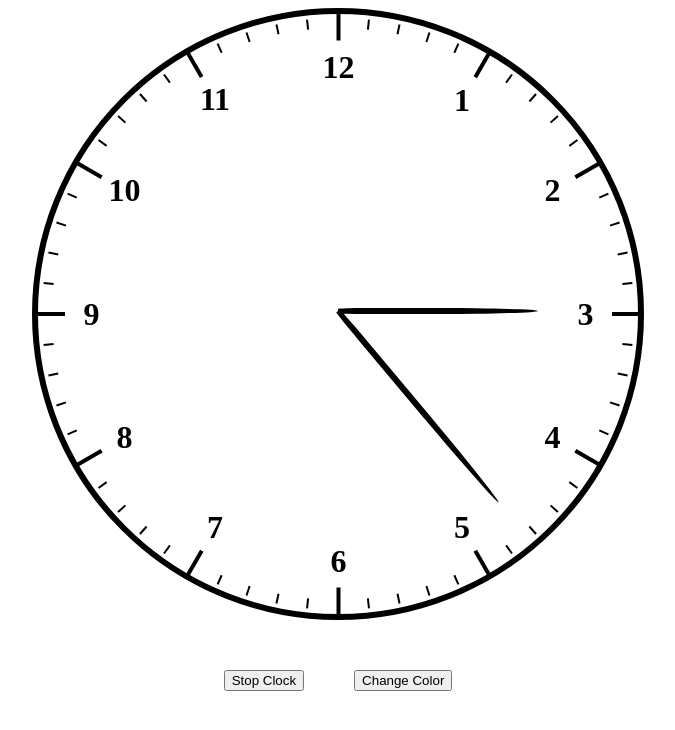
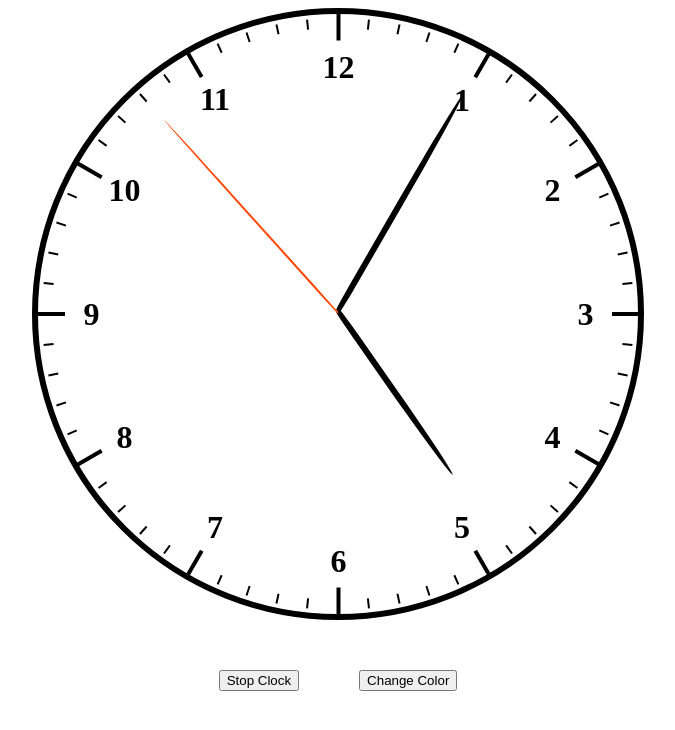
Before and after one commit to illkyo/clock-site, a plain HTML site: page index.html in a window 1280 px wide. Shown: the whole page, without its empty margins (302-977 px from the left). Drawn offline with Linux system fonts and the light colour scheme.

Commit message:
feat: add seconds hand and clock functioning

```diff
--- a/index.html
+++ b/index.html
@@ -12,6 +12,7 @@
     <div class="clock-outer">
       <div class="hour-hand"></div>
       <div class="minute-hand"></div>
+      <div class="seconds-hand"></div>
     </div>
     <div class="btn-container">
       <button class="clock-btn">Stop Clock</button>
--- a/index.js
+++ b/index.js
@@ -1,13 +1,17 @@
 const hourHand = document.querySelector('.hour-hand');
+const minuteHand = document.querySelector('.minute-hand');
+const secondsHand = document.querySelector('.seconds-hand');
+
 const clockBtn = document.querySelector('.clock-btn');
 const colorBtn = document.querySelector('.color-btn');
+
+const clockOuter = document.querySelector('.clock-outer');
+const radius = clockOuter.offsetWidth / 2;
+const rotation = 360/60;
 
 let stopped = false;
 
 function makeClock() {
-  const clockOuter = document.querySelector('.clock-outer');
-  const radius = clockOuter.offsetWidth / 2;
-
   for(let i = 1; i <= 60; i++) {
     const item = document.createElement('div');
     item.classList.add('item');
@@ -25,8 +29,6 @@ function makeClock() {
 
       clockOuter.appendChild(item);
 
-      const rotation = 360/60;
-
       item.style.transform = `rotate(${i*rotation}deg) translate(${radius-40}px) rotate(90deg)`;
       number.style.transform = `rotate(${-(i*rotation)}deg)`;
 
@@ -37,8 +39,6 @@ function makeClock() {
       item.appendChild(line);
       clockOuter.appendChild(item);
 
-      const rotation = 360/60;
-
       item.style.transform = `rotate(${i*rotation}deg) translate(${radius-15}px) rotate(90deg)`;
     }
   }
@@ -46,18 +46,42 @@ function makeClock() {
 
 makeClock();
 
-// function updateClock(hour) {
-//   hourHand.classList.remove(hourHand.classList.item(1));
-//   const addClass = 'hour-' + ((hour > 12) ? (hour - 12).toString() : hour.toString());
-//   hourHand.classList.add(addClass);
+function initializeClock(dateObj) {
+  const hour = dateObj.getHours();
+  const minute = dateObj.getMinutes();
+  const seconds = dateObj.getSeconds();
+
+  secondsHand.style.transform = `rotate(${(seconds-15)*rotation}deg)`;
+  minuteHand.style.transform = `rotate(${(minute-15)*rotation}deg)`;
+  hourHand.style.transform = `rotate(${(hour-10)*rotation}deg) rotate(${(minute-15)*0.5}deg)`; // there is a problem with hour calculation
+}
+
+// function updateClock(hand, incrementValue) {
+//   let rotationValue = hand
+//                       .getAttribute('style')
+//                       .split(' ')[1]
+//                       .split('(')[1]
+//                       .split('d')[0];
+//   if (rotationValue == 360) {
+//     rotationValue = 0;
+//   }
+//   hand.style.transform = `rotate(${Number(rotationValue) + incrementValue}deg)`;
 // }
 
-// updateClock(new Date().getHours());
+initializeClock(new Date());
 
-// let intervalId = setInterval(() => {
-//   console.log('1 Hour Passed. Updating Clock');
-//   updateClock(new Date().getHours());
-// }, 3600000);
+setInterval(() => {
+  initializeClock(new Date());
+}, 1000);
+
+// setInterval(() => {
+//   updateClock(minuteHand, 6);
+//   let hourRotationValue = hourHand
+//                       .getAttribute('style')
+//                       .split(' ')[2]
+//                       .split('(')[1]
+//                       .split('d')[0];
+// }, 60000);
 
 // clockBtn.addEventListener('click', () => {
 //   if(!stopped) {
--- a/styles.css
+++ b/styles.css
@@ -48,9 +48,11 @@ h1 {
 }
 
 .hour-hand,
-.minute-hand {
+.minute-hand,
+.seconds-hand {
   position: absolute;
   transform-origin: top center;
+  /* transition: all 1s; */
   top: 50%;
   left: 50%;
   height: 200px;
@@ -60,60 +62,16 @@ h1 {
 }
 
 .minute-hand {
-  transform: rotate(50deg);
   height: 250px;
 }
-/*
-.hour-1 {
-  transform: rotate(220deg);
+
+.seconds-hand {
+  height: 260px;
+  width: 2px;
+  background-color: orangered;
 }
-
-.hour-2 {
-  transform: rotate(250deg);
-}
-
-.hour-3 {
-  transform: rotate(272deg);
-}
-
-.hour-4 {
-  transform: rotate(294deg);
-}
-
-.hour-5 {
-  transform: rotate(324deg);
-}
-
-.hour-6 {
-  transform: rotate(1deg);
-}
-
-.hour-7 {
-  transform: rotate(39deg);
-}
-
-.hour-8 {
-  transform: rotate(64deg);
-}
-
-.hour-9 {
-  transform: rotate(88deg);
-}
-
-.hour-10 {
-  transform: rotate(112deg);
-}
-
-.hour-11 {
-  transform: rotate(139deg);
-}
-
-.hour-12,
-.hour-0 {
-  transform: rotate(179deg);
-} */
 
 .btn-container {
   display: flex;
-  gap: 50px;
+  gap: 60px;
 }
```
